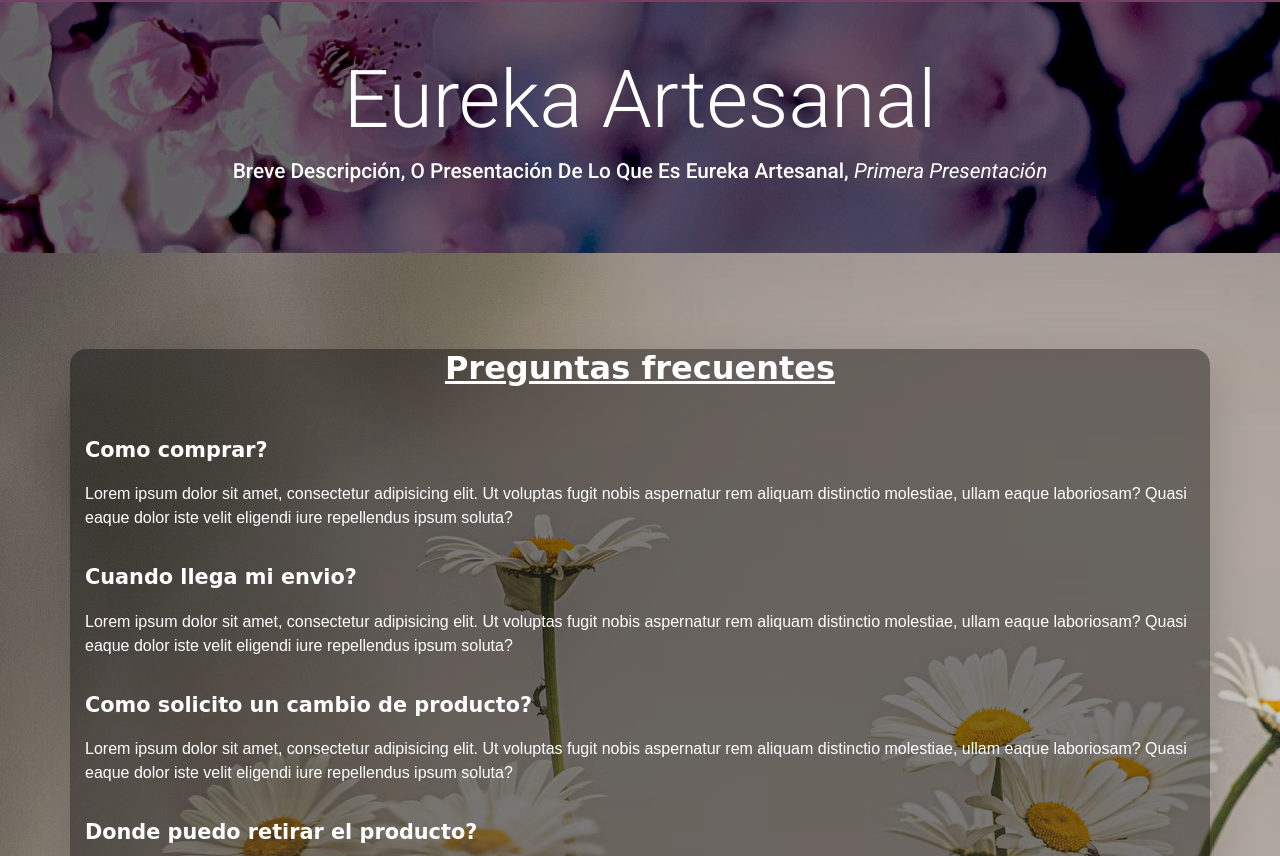
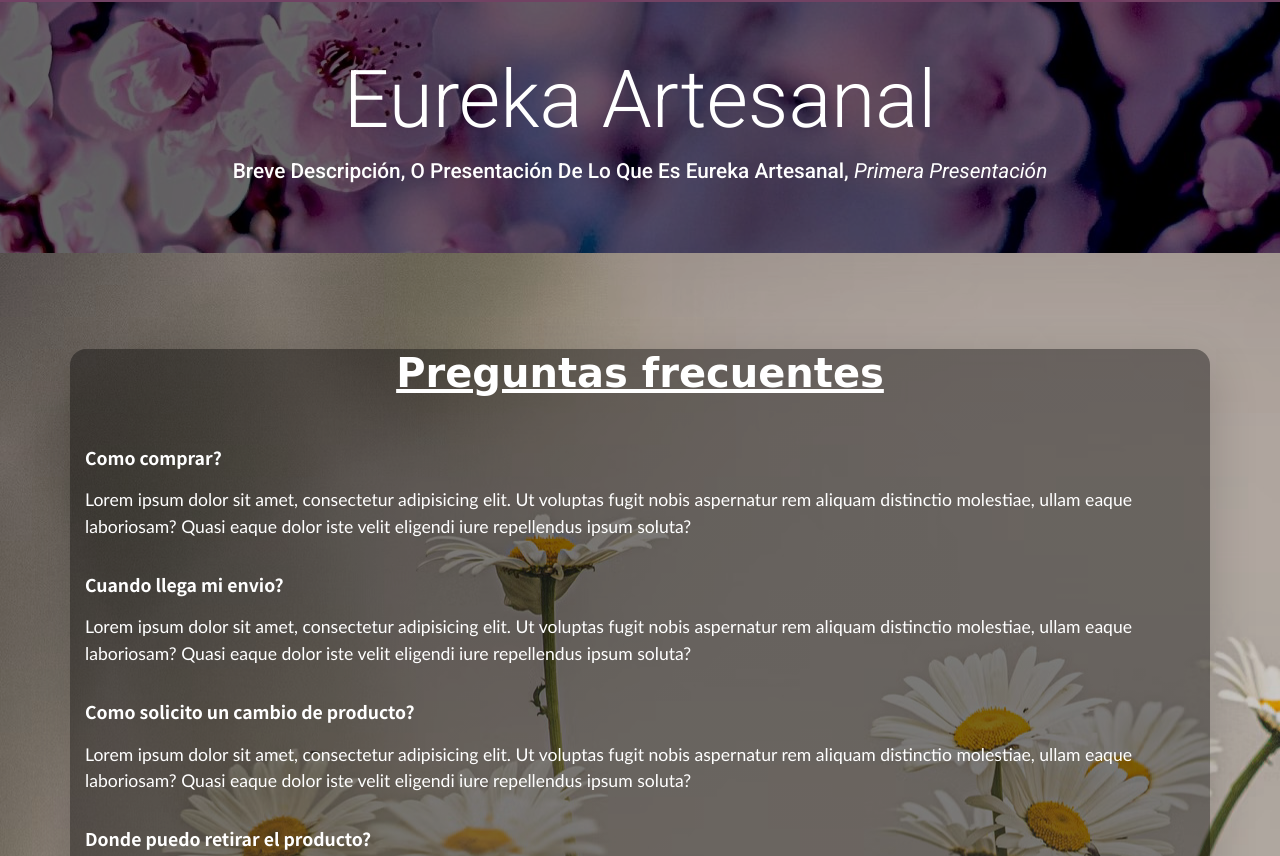
Before and after one commit to lucas-espi/Bootstrap-Espindola_Lucas, a website: page pages/preguntas-frecuentes.html in a window 1280 px wide. Shown: the part 96-952 px from the top of the page. Drawn offline with Linux system fonts and the light colour scheme; a web font is replaced by a local one.

Commit message:
aplicando las fuentes mixins al contacto y preguntas frecuentes

```diff
--- a/assets/scss/global/_content.scss
+++ b/assets/scss/global/_content.scss
@@ -132,9 +132,8 @@
 
 
 .conteiner__contact {
-    background-image: linear-gradient(to top, #845ec2, #8d6ac3, #9676c3, #9e82c4, #a68ec4);
+    background-image: $bg-contacto;
     background-position: center center;
-    font-family:Arial, Helvetica, sans-serif;
     width: 100%;
     height: auto;
 
@@ -144,13 +143,6 @@
 
     .bg-form {
         background: linear-gradient(rgba(0,0,0,0.3), rgba(0,0,0,0.3));
-
-        .titulo-contacto{
-            color: white;
-            font-family: cursive;
-            font-weight: bold;
-            font-size: 2.5rem;
-        }
     }
 }
 
@@ -167,20 +159,11 @@
     .preguntas__box {
         background-image:linear-gradient(rgba(0,0,0,0.4), rgba(0,0,0,0.4));
         border-radius: 1rem;
-        font-family:cursive, Helvetica, sans-serif;
+        font-family:$ff-subtittle-1;
 
         .preguntas__h2{
             text-decoration: underline;
         }
-
-        .preguntas__text--consulta {
-            font-weight: bold;
-            font-size: 1.3rem;
-        }
-
-        .preguntas__text--respuesta {
-            font-family: Arial, Helvetica, sans-serif;
-        }
     }
 
 }
--- a/assets/scss/utilities/_mixin.scss
+++ b/assets/scss/utilities/_mixin.scss
@@ -22,6 +22,13 @@
     font-size: 4rem;
     font-weight: bold;
     padding: 4rem 0 4rem 0;
+  }
+
+  // Aplique al parrafo de
+  .text-title-3 {
+    @include text-pag ($co-text, $ff-parrafo-3);
+    font-size: 2.5rem;
+    font-weight: bold;
   }
 
   // Aplique al parrafo bajo titulo principal en todas las paginas
@@ -69,6 +76,19 @@
     font-size: 1.1rem;
   }
 
+  .text-parrafo-preg {
+    @include text-pag ($co-text, $ff-tittle-2);
+    font-size: 1.1rem;
+    text-align:left;
+  }
+
+  .text-parrafo-resp {
+    @include text-pag ($co-text, $ff-parrafo-4);
+    font-size: 1.1rem;
+    font-weight: 300;
+    text-align:left;
+  }
+
    // Aplique al texto del footer
    .text-footer {
     @include text-pag ($co-text, $ff-parrafo-4);
--- a/pages/preguntas-frecuentes.html
+++ b/pages/preguntas-frecuentes.html
@@ -76,26 +76,26 @@
 
     <section class="conteiner__content--preguntas pt-5 pb-5">
 
-        <div class="preguntas__box preguntas container mt-5 mb-5 shadow-lg text-white">
+        <div class="preguntas__box preguntas container mt-5 mb-5 shadow-lg">
             <div class="preguntas__title mb-5 mb-5 text-center ">
-                <h2 class=" preguntas__h2 font-weight-bold ">Preguntas frecuentes</h2>
+                <h2 class=" preguntas__h2 text-title-3 ">Preguntas frecuentes</h2>
             </div>
-            <div class="preguntas__text mt-5 mb-5 ">
+            <div class="preguntas__text mt-5 mb-5  text-parrafo-preg">
                 <div class="pb-3">
-                    <p class="preguntas__text--consulta font-weight-bold">Como comprar?</p>
-                    <p class="preguntas__text--respuesta">Lorem ipsum dolor sit amet, consectetur adipisicing elit. Ut voluptas fugit nobis aspernatur rem aliquam distinctio molestiae, ullam eaque laboriosam? Quasi eaque dolor iste velit eligendi iure repellendus ipsum soluta?</p>
+                    <p class="text-parrafo-preg font-weight-bold">Como comprar?</p>
+                    <p class="text-parrafo-resp">Lorem ipsum dolor sit amet, consectetur adipisicing elit. Ut voluptas fugit nobis aspernatur rem aliquam distinctio molestiae, ullam eaque laboriosam? Quasi eaque dolor iste velit eligendi iure repellendus ipsum soluta?</p>
                 </div>
                 <div class="pb-3">
-                    <p class="preguntas__text--consulta font-weight-bold">Cuando llega mi envio?</p>
-                    <p class="preguntas__text--respuesta">Lorem ipsum dolor sit amet, consectetur adipisicing elit. Ut voluptas fugit nobis aspernatur rem aliquam distinctio molestiae, ullam eaque laboriosam? Quasi eaque dolor iste velit eligendi iure repellendus ipsum soluta?</p>
+                    <p class="text-parrafo-preg font-weight-bold">Cuando llega mi envio?</p>
+                    <p class="text-parrafo-resp">Lorem ipsum dolor sit amet, consectetur adipisicing elit. Ut voluptas fugit nobis aspernatur rem aliquam distinctio molestiae, ullam eaque laboriosam? Quasi eaque dolor iste velit eligendi iure repellendus ipsum soluta?</p>
                 </div>
                 <div class="pb-3">
-                    <p class="preguntas__text--consulta font-weight-bold">Como solicito un cambio de producto?</p>
-                    <p class="preguntas__text--respuesta">Lorem ipsum dolor sit amet, consectetur adipisicing elit. Ut voluptas fugit nobis aspernatur rem aliquam distinctio molestiae, ullam eaque laboriosam? Quasi eaque dolor iste velit eligendi iure repellendus ipsum soluta?</p>
+                    <p class="text-parrafo-preg font-weight-bold">Como solicito un cambio de producto?</p>
+                    <p class="text-parrafo-resp">Lorem ipsum dolor sit amet, consectetur adipisicing elit. Ut voluptas fugit nobis aspernatur rem aliquam distinctio molestiae, ullam eaque laboriosam? Quasi eaque dolor iste velit eligendi iure repellendus ipsum soluta?</p>
                 </div>
                 <div class="pb-3">
-                    <p class="preguntas__text--consulta font-weight-bold">Donde puedo retirar el producto?</p>
-                    <p class="preguntas__text--respuesta">Lorem ipsum dolor sit amet, consectetur adipisicing elit. Ut voluptas fugit nobis aspernatur rem aliquam distinctio molestiae, ullam eaque laboriosam? Quasi eaque dolor iste velit eligendi iure repellendus ipsum soluta?</p>
+                    <p class="text-parrafo-preg font-weight-bold">Donde puedo retirar el producto?</p>
+                    <p class="text-parrafo-resp">Lorem ipsum dolor sit amet, consectetur adipisicing elit. Ut voluptas fugit nobis aspernatur rem aliquam distinctio molestiae, ullam eaque laboriosam? Quasi eaque dolor iste velit eligendi iure repellendus ipsum soluta?</p>
                 </div >
             </div>
         </div>
```
Also changed, not shown: pages/contacto.html (+9 -9 lines), assets/css/style.css.
